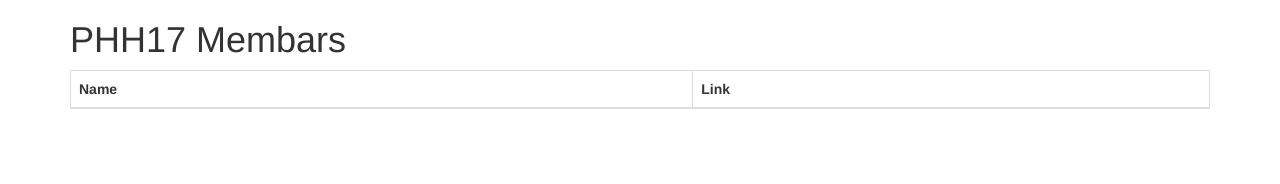
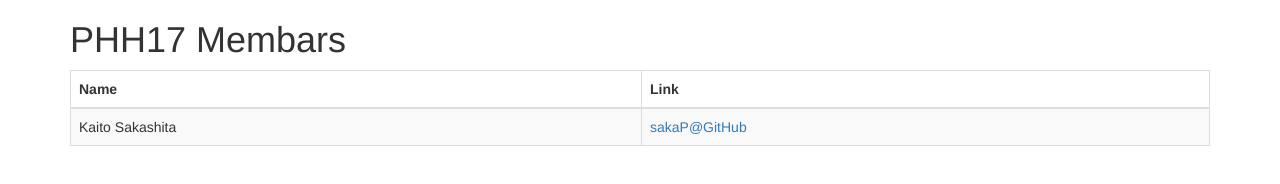
Before and after one commit to imk2o/phh_TrainingGitHub, a plain HTML site: page index.html in a window 1280 px wide. Drawn offline with nearby package versions, Linux system fonts and the light colour scheme.

Commit message:
#1 自分の名前を追加

```diff
--- a/index.html
+++ b/index.html
@@ -20,6 +20,10 @@
                 </tr>
             </thead>
             <tbody>
+                <tr>
+                    <td>Kaito Sakashita</td>
+                    <td><a href="https://github.com/sakaP">sakaP@GitHub</a></td>
+                </tr>
             </tbody>
         </table>
     </div>
```
